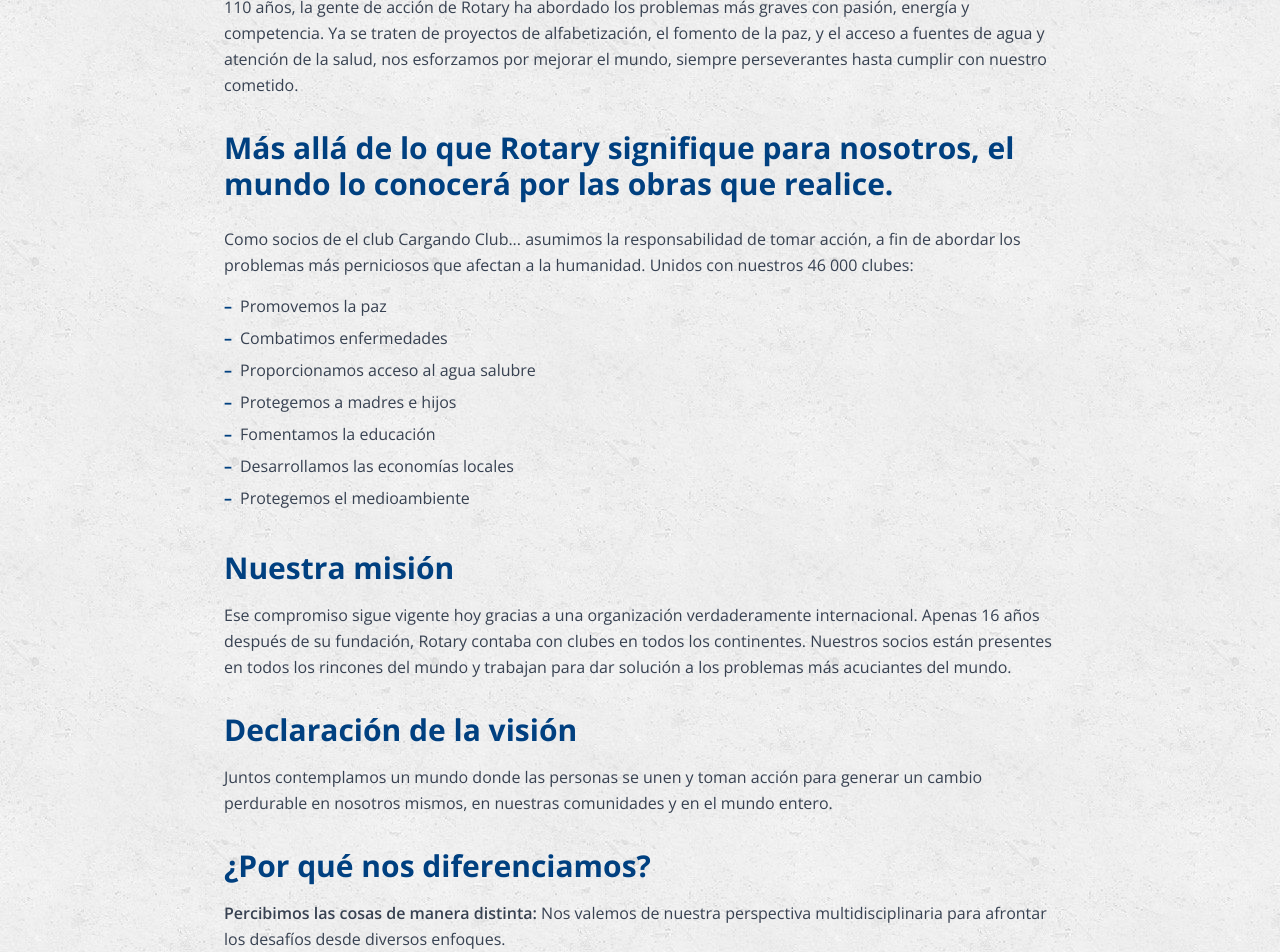
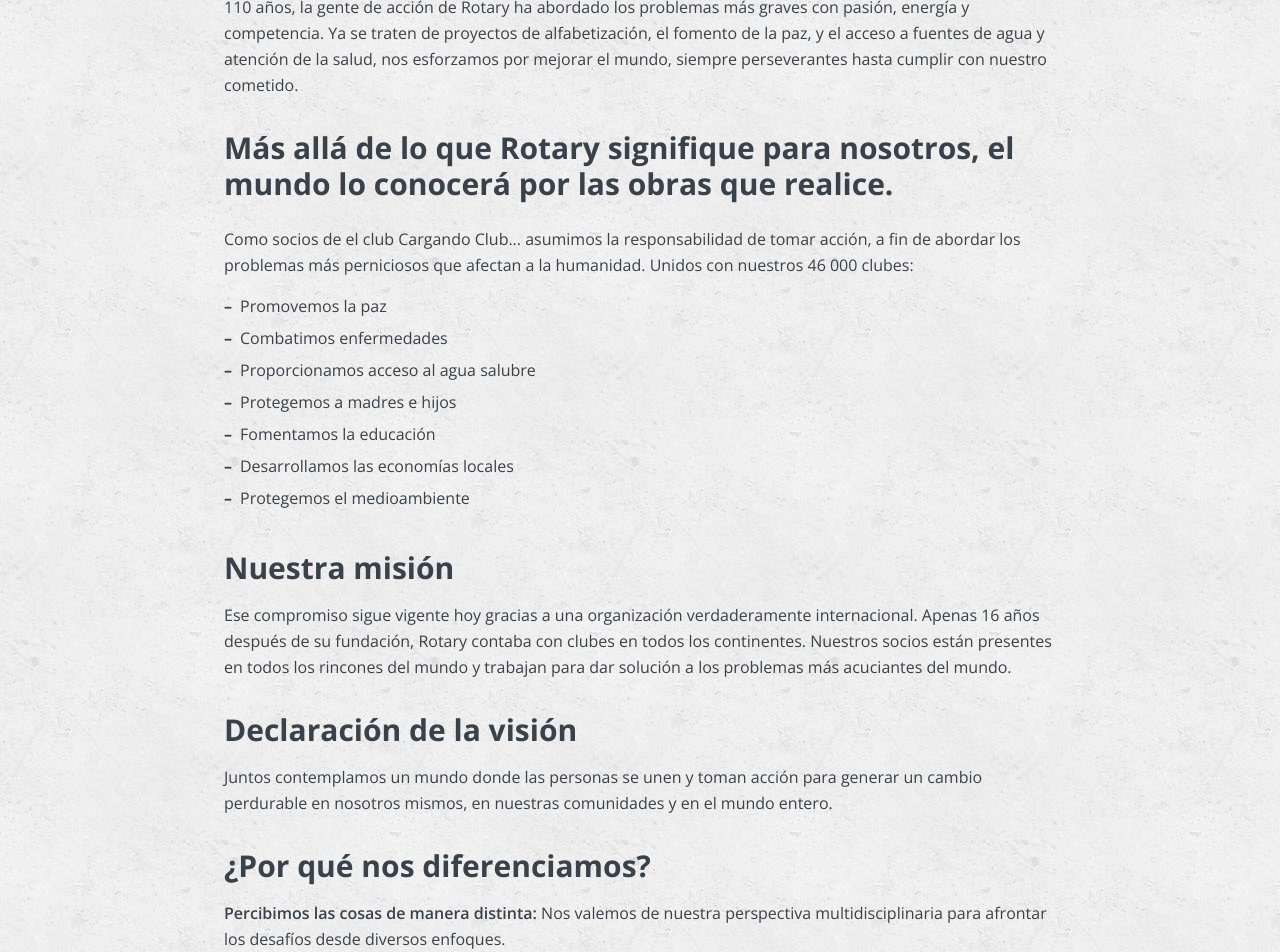
Before and after one commit to valkomen-llc/rotary-clubs-app, a React (Vite) app: page /#/quienes-somos in a window 1280 px wide. Shown: the part 800-1752 px from the top of the page. Built offline with nearby package versions, Linux system fonts and the light colour scheme; no server answers.

Commit message:
style: unify all text/titles in Quienes Somos container 3 to #39424a

```diff
--- a/src/pages/QuienesSomos.tsx
+++ b/src/pages/QuienesSomos.tsx
@@ -57,21 +57,21 @@ const QuienesSomos = () => {
       <section className="py-12 md:py-16 bg-rotary-concrete" style={{ color: '#39424a' }}>
         <div className="max-w-4xl mx-auto px-4 sm:px-6 lg:px-8">
           {/* Intro paragraph */}
-          <p className="text-gray-700 mb-8 leading-relaxed">
+          <p className="mb-8 leading-relaxed">
             {getC('main', 'description', "Para resolver los problemas más acuciantes, la dedicación y la visión son requisitos indispensables. Por más de 110 años, la gente de acción de Rotary ha abordado los problemas más graves con pasión, energía y competencia. Ya se traten de proyectos de alfabetización, el fomento de la paz, y el acceso a fuentes de agua y atención de la salud, nos esforzamos por mejorar el mundo, siempre perseverantes hasta cumplir con nuestro cometido.")}
           </p>
 
           {/* Quote */}
-          <h2 className="text-2xl md:text-3xl font-bold text-rotary-blue mb-6 leading-tight">
+          <h2 className="text-2xl md:text-3xl font-bold mb-6 leading-tight">
             {getC('main', 'highlight', "Más allá de lo que Rotary signifique para nosotros, el mundo lo conocerá por las obras que realice.")}
           </h2>
 
           {/* Description and list */}
-          <p className="text-gray-700 mb-4 leading-relaxed">
+          <p className="mb-4 leading-relaxed">
             {getC('main', 'listTitle', `Como socios de el club ${club.name} asumimos la responsabilidad de tomar acción, a fin de abordar los problemas más perniciosos que afectan a la humanidad. Unidos con nuestros 46 000 clubes:`)}
           </p>
 
-          <ul className="space-y-2 mb-10 text-gray-700">
+          <ul className="space-y-2 mb-10">
             {(sections['main']?.items || [
               "Promovemos la paz",
               "Combatimos enfermedades",
@@ -82,33 +82,33 @@ const QuienesSomos = () => {
               "Protegemos el medioambiente"
             ]).map((item: string, i: number) => (
               <li key={i} className="flex items-start gap-2">
-                <span className="text-rotary-blue font-bold">–</span>
+                <span className="font-bold">–</span>
                 <span>{item}</span>
               </li>
             ))}
           </ul>
 
           {/* Nuestra misión */}
-          <h2 className="text-2xl md:text-3xl font-bold text-rotary-blue mb-4">
+          <h2 className="text-2xl md:text-3xl font-bold mb-4">
             Nuestra misión
           </h2>
-          <p className="text-gray-700 mb-8 leading-relaxed">
+          <p className="mb-8 leading-relaxed">
             {getC('mision', 'text', "Ese compromiso sigue vigente hoy gracias a una organización verdaderamente internacional. Apenas 16 años después de su fundación, Rotary contaba con clubes en todos los continentes. Nuestros socios están presentes en todos los rincones del mundo y trabajan para dar solución a los problemas más acuciantes del mundo.")}
           </p>
 
           {/* Declaración de la visión */}
-          <h2 className="text-2xl md:text-3xl font-bold text-rotary-blue mb-4">
+          <h2 className="text-2xl md:text-3xl font-bold mb-4">
             Declaración de la visión
           </h2>
-          <p className="text-gray-700 mb-8 leading-relaxed">
+          <p className="mb-8 leading-relaxed">
             {getC('vision', 'text', "Juntos contemplamos un mundo donde las personas se unen y toman acción para generar un cambio perdurable en nosotros mismos, en nuestras comunidades y en el mundo entero.")}
           </p>
 
           {/* ¿Por qué nos diferenciamos? */}
-          <h2 className="text-2xl md:text-3xl font-bold text-rotary-blue mb-4">
+          <h2 className="text-2xl md:text-3xl font-bold mb-4">
             ¿Por qué nos diferenciamos?
           </h2>
-          <div className="space-y-4 text-gray-700">
+          <div className="space-y-4">
             {(sections['differences']?.items || [
               { title: "Percibimos las cosas de manera distinta", desc: "Nos valemos de nuestra perspectiva multidisciplinaria para afrontar los desafíos desde diversos enfoques." },
               { title: "Tenemos nuestra propia manera de pensar", desc: "Ponemos nuestro liderazgo y experiencia profesional a servicio de los demás para solucionar los problemas sociales que afectan a nuestras comunidades." },
```
